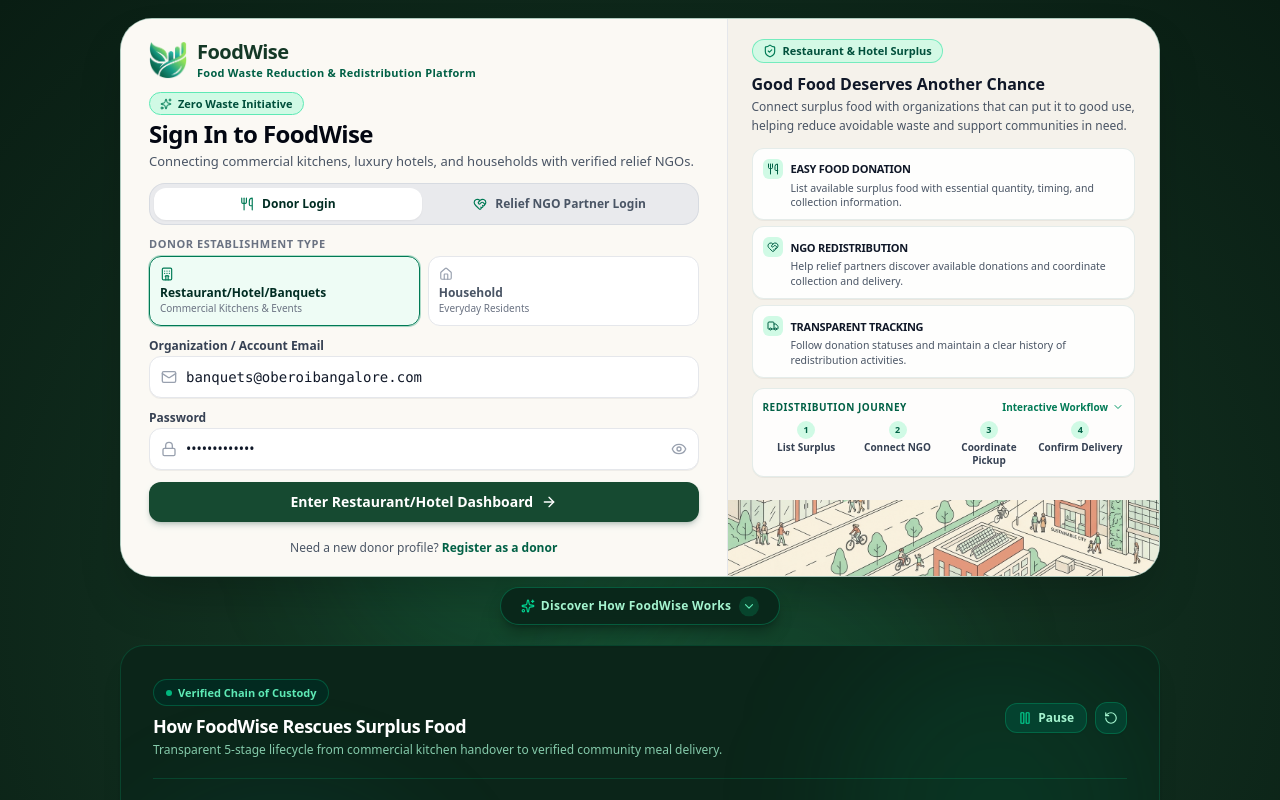
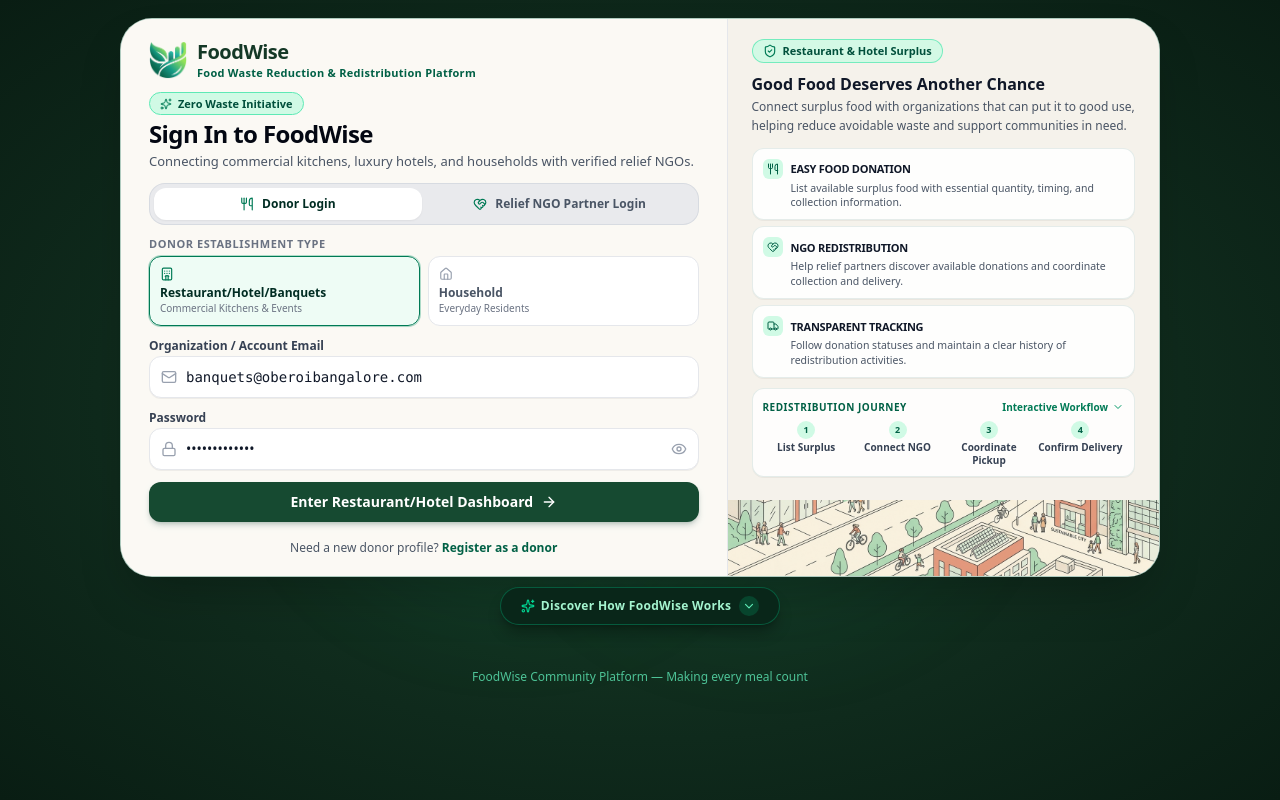
Before and after one commit to nabeel05-ship-it/FoodWise, a Next.js app: page / in a window 1280 px wide. Shown: the top 800 px of the page. Built offline with nearby package versions, Linux system fonts and the light colour scheme; no server answers.

Commit message:
fix: reveal workflow on user interaction

```diff
--- a/src/app/page.tsx
+++ b/src/app/page.tsx
@@ -1,6 +1,7 @@
 "use client";
 
 import React, { useState } from "react";
+import { flushSync } from "react-dom";
 import { useRouter } from "next/navigation";
 import { useApp } from "@/context/AppContext";
 import { useLang } from "@/context/LanguageContext";
@@ -40,8 +41,16 @@ export default function LoginPage() {
   const { t: _t } = useLang();
   const prefersReduced = useReducedMotion();
 
-  // Scroll smoothly to the interactive redistribution workflow section
+  // Redistribution workflow visibility state
+  const [isWorkflowRevealed, setIsWorkflowRevealed] = useState(false);
+
+  // Reveal workflow if hidden, then scroll smoothly to it
   const handleScrollToWorkflow = () => {
+    if (!isWorkflowRevealed) {
+      flushSync(() => {
+        setIsWorkflowRevealed(true);
+      });
+    }
     const target = document.getElementById("how-it-works");
     if (!target) return;
     target.scrollIntoView({
@@ -819,6 +828,7 @@ export default function LoginPage() {
       </div>
 
       {/* Interactive Food Redistribution Showcase */}
+      {isWorkflowRevealed && (
         <motion.div
           id="how-it-works"
           initial={prefersReduced ? false : { opacity: 0, y: 16 }}
@@ -828,6 +838,7 @@ export default function LoginPage() {
         >
           <FoodRedistributionWorkflow />
         </motion.div>
+      )}
 
       {/* Footer Branding */}
       <div className="mt-8 text-center text-xs text-emerald-300/80 font-medium">
```
Lines whose indentation alone changed are shown as unchanged.
